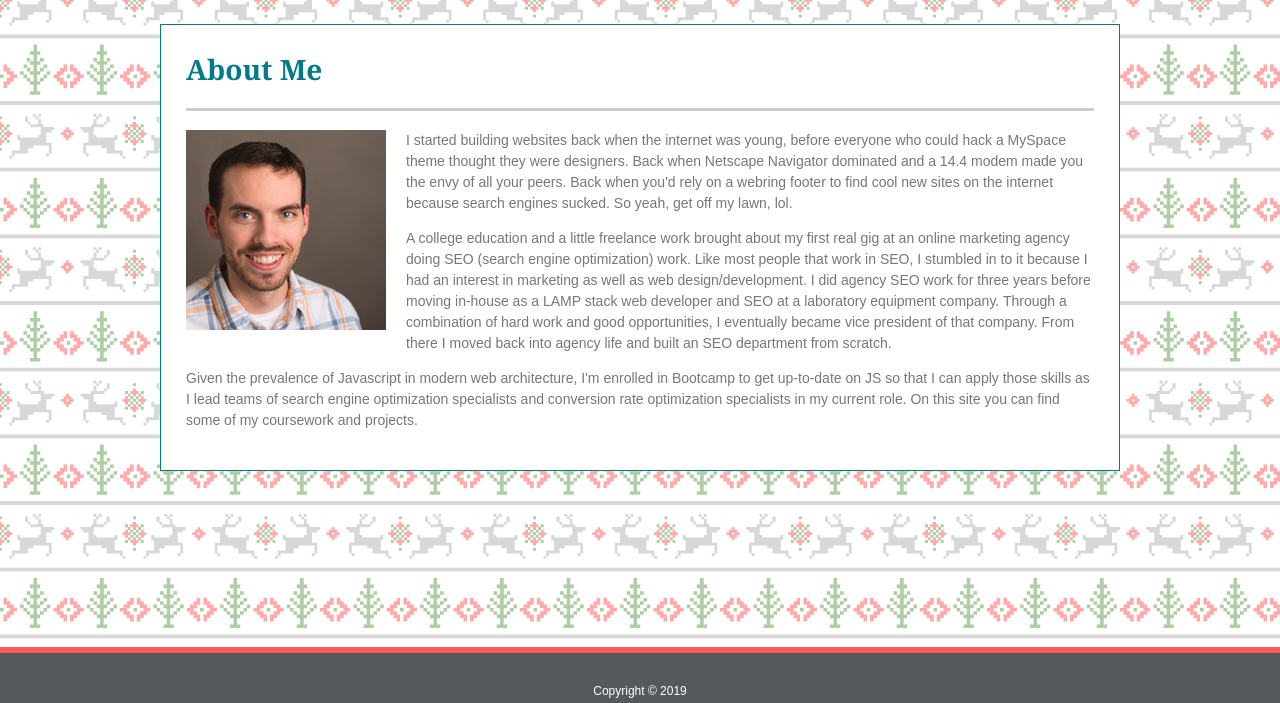
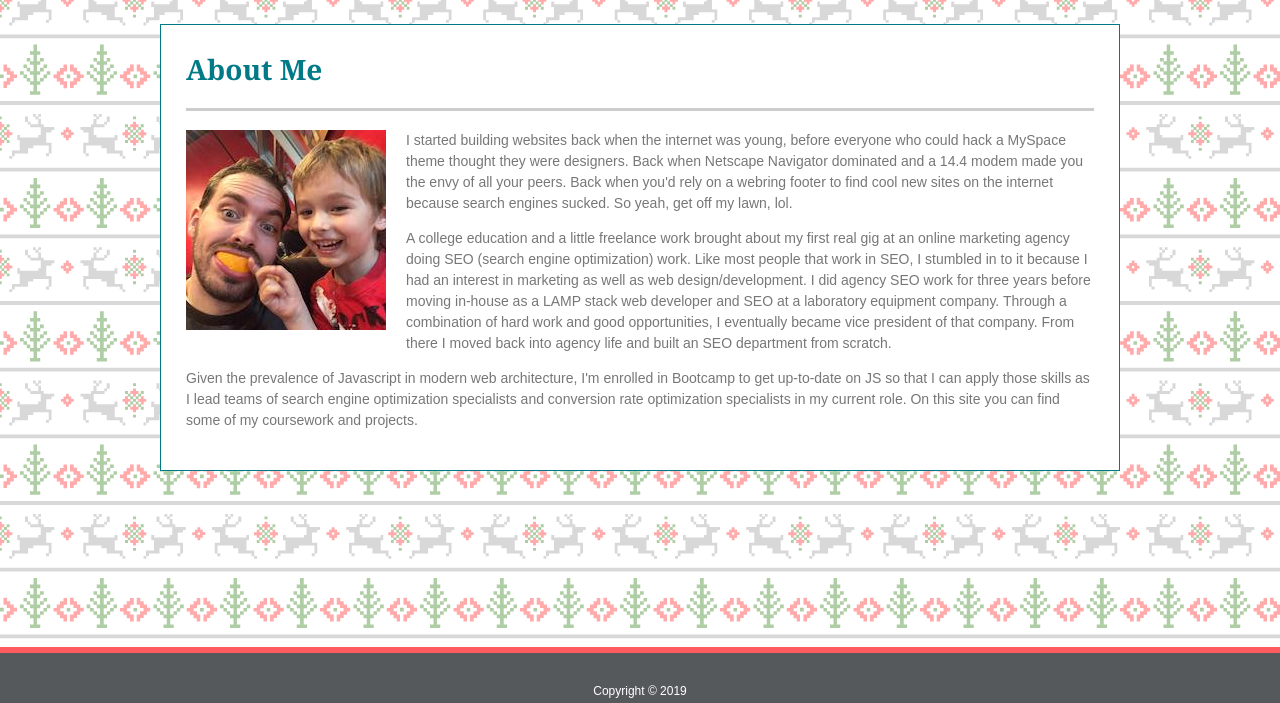
Before and after one commit to tbrandonhowell/Basic-Portfolio, a plain HTML site: page index.html in a window 1280 px wide. Shown: the part 97-800 px from the top of the page. Drawn offline with Linux system fonts and the light colour scheme.

Commit message:
profile pic edit

```diff
--- a/index.html
+++ b/index.html
@@ -19,7 +19,7 @@
             </div> <!-- close header -->
             <div id="content">
                 <h1>About Me</h1>
-                <img class="headshot" alt="Me." src="assets/images/profile_pic.jpeg"/>
+                <img class="headshot" alt="Me." src="assets/images/oranges.jpg"/>
                 <p>
                     I started building websites back when the internet was young, before everyone who could hack a MySpace theme thought they were designers. Back when Netscape Navigator dominated and a 14.4 modem made you the envy of all your peers. Back when you'd rely on a webring footer to find cool new sites on the internet because search engines sucked. So yeah, get off my lawn, lol.
                 </p>
```
Also changed, not shown: assets/images/oranges.jpg (added).
